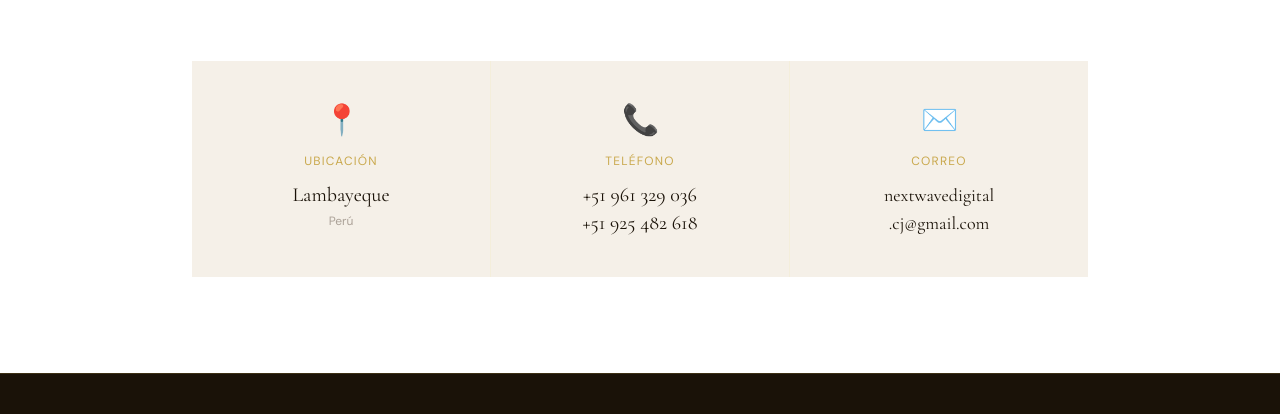
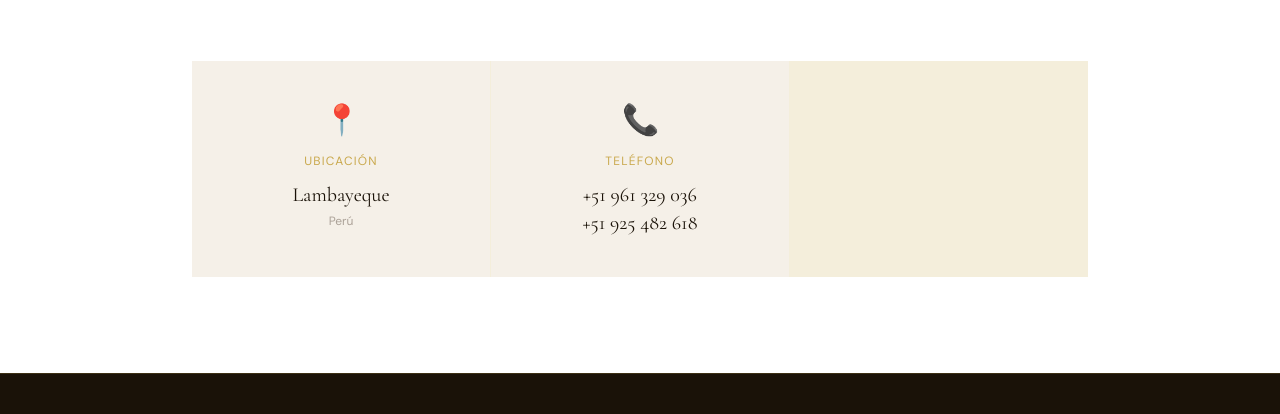
Before and after one commit to Imanolcabanillascas/Restaurant_web, an Astro site: page / in a window 1280 px wide. Shown: the part 4528-4942 px from the top of the page. Built offline with nearby package versions, Linux system fonts and the light colour scheme; Astro itself is replaced by a stand-in of ours.

Commit message:
Update page

```diff
--- a/src/components/Contacto.astro
+++ b/src/components/Contacto.astro
@@ -24,12 +24,7 @@
           <p class="font-['Cormorant_Garamond'] text-xl text-[#1a1208]">+51 961 329 036</p>
           <p class="font-['Cormorant_Garamond'] text-xl text-[#1a1208]">+51 925 482 618</p>
         </div>
-        <div class="bg-[#f5f0e8] p-10 text-center hover:bg-[#c9a84c]/5 transition-colors duration-300">
-          <div class="text-3xl mb-4">✉️</div>
-          <p class="font-['DM_Sans'] text-xs tracking-widest uppercase text-[#c9a84c] mb-3">Correo</p>
-          <p class="font-['Cormorant_Garamond'] text-lg text-[#1a1208] break-all">nextwavedigital<br/>.cj@gmail.com</p>
         </div>
-      </div>
 
     </div>
   </section>
```
